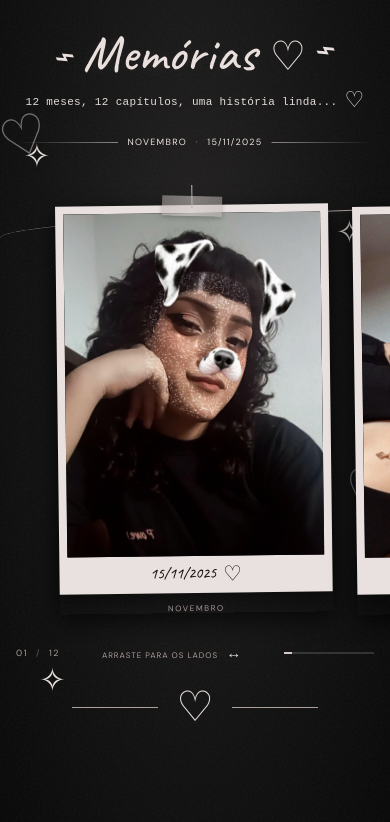
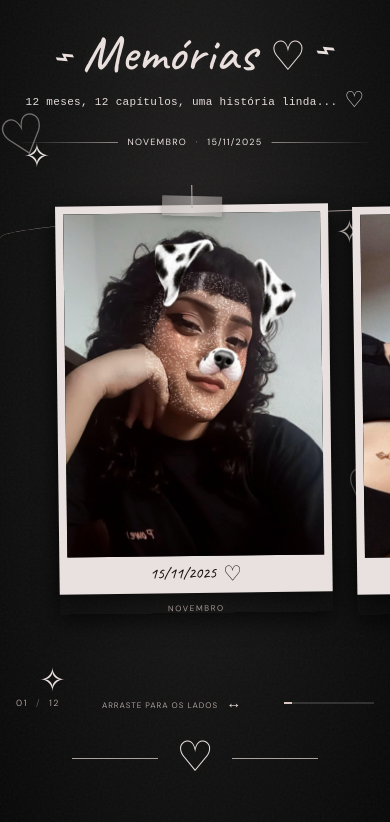
Before and after one commit to Pablo-numsei/um-ano, a React (Vite) app: page / in a window 390 px wide. Shown: the top 822 px of the page. Built offline with nearby package versions, Linux system fonts and the light colour scheme; a web font is replaced by a local one.

Commit message:
Prevent portrait polaroids from clipping on mobile

```diff
--- a/src/style.css
+++ b/src/style.css
@@ -1755,3 +1755,9 @@ body {
 @media (prefers-reduced-motion: reduce) {
   .memory-polaroid, .memory-rail-progress i { transition: none; }
 }
+
+
+/* Reserve vertical room for portrait prints on short mobile screens. */
+@media (max-width: 760px) {
+  .memory-rail-track { min-height: 510px; }
+}
```
